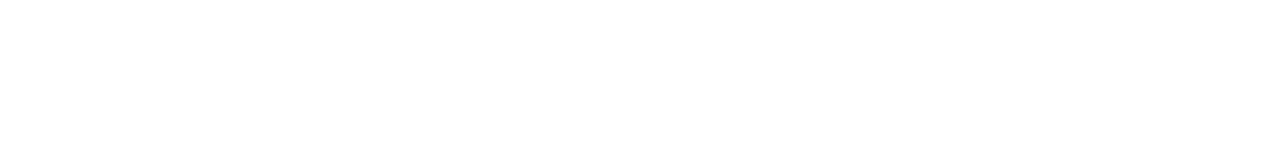
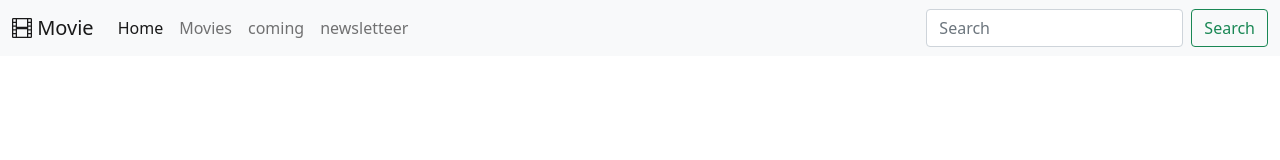
Before and after one commit to NoufAlrobiye/Movie-Website, a plain HTML site: page Movie-Website-master/index.html in a window 1280 px wide. Drawn offline with nearby package versions, Linux system fonts and the light colour scheme.

Commit message:
Add Navbar

```diff
--- a/Movie-Website-master/index.html
+++ b/Movie-Website-master/index.html
@@ -6,9 +6,53 @@
   <meta name="viewport" content="width=device-width, initial-scale=1.0">
   <title>Your Movie</title>
   <link rel="shortcut icon" href="/img/icon.png" type="image/x-icon">
-<link rel="stylesheet" href="/css/style.css">
+  <!--Bootstrap CSS-->
+  <link href="https://cdn.jsdelivr.net/npm/bootstrap@5.0.2/dist/css/bootstrap.min.css" rel="stylesheet"
+  integrity="sha384-EVSTQN3/azprG1Anm3QDgpJLIm9Nao0Yz1ztcQTwFspd3yD65VohhpuuCOmLASjC" crossorigin="anonymous">
+  <!--Bootstrap CSS-->
+
+  <!--Bootstrap icons-->
+  <link rel="stylesheet" href="https://cdn.jsdelivr.net/npm/bootstrap-icons@1.8.1/font/bootstrap-icons.css">
+  <!--Bootstrap icons-->
+
+  <link rel="stylesheet" href="/css/style.css">
 </head>
 <body>
+  <!--Navbar-->
+  <nav class="navbar navbar-expand-lg navbar-light bg-light">
+    <div class="container-fluid">
+      <a class="navbar-brand" href="#"><i class="bi bi-film"></i> Movie</a>
+      <button class="navbar-toggler" type="button" data-bs-toggle="collapse" data-bs-target="#navbarSupportedContent" aria-controls="navbarSupportedContent" aria-expanded="false" aria-label="Toggle navigation">
+        <span class="navbar-toggler-icon"></span>
+      </button>
+      <div class="collapse navbar-collapse" id="navbarSupportedContent">
+        <ul class="navbar-nav me-auto mb-2 mb-lg-0">
+          <li class="nav-item">
+            <a class="nav-link active" aria-current="page" href="#">Home</a>
+          </li>
+          <li class="nav-item">
+            <a class="nav-link" href="#">Movies</a>
+          </li>
+          <li class="nav-item">
+            <a class="nav-link" href="#">coming</a>
+          </li>
+          <li class="nav-item">
+            <a class="nav-link" href="#">newsletteer</a>
+          </li>
+        </ul>
+        <form class="d-flex">
+          <input class="form-control me-2" type="search" placeholder="Search" aria-label="Search">
+          <button class="btn btn-outline-success" type="submit">Search</button>
+        </form>
+      </div>
+    </div>
+  </nav>
 
+  <!--Navbar-->
+
+  <!--Bootstrap JS-->
+  <script src="https://cdn.jsdelivr.net/npm/bootstrap@5.0.2/dist/js/bootstrap.bundle.min.js"
+   integrity="sha384-MrcW6ZMFYlzcLA8Nl+NtUVF0sA7MsXsP1UyJoMp4YLEuNSfAP+JcXn/tWtIaxVXM" crossorigin="anonymous"></script>
+  <!--Bootstrap JS-->
 </body>
 </html>
```
